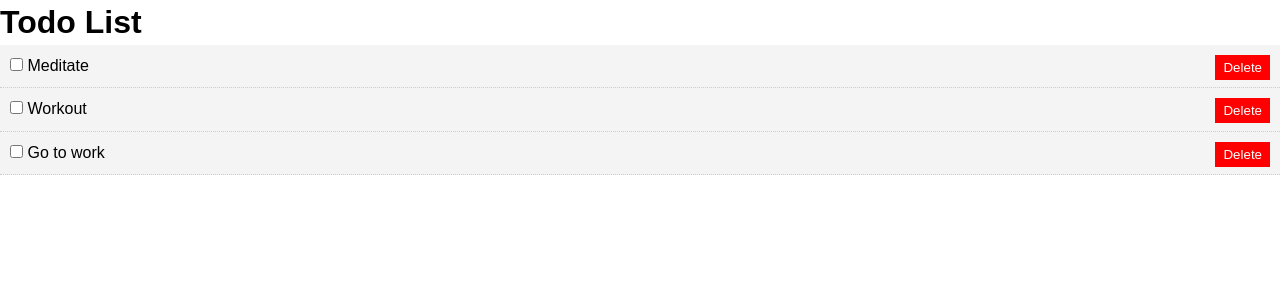
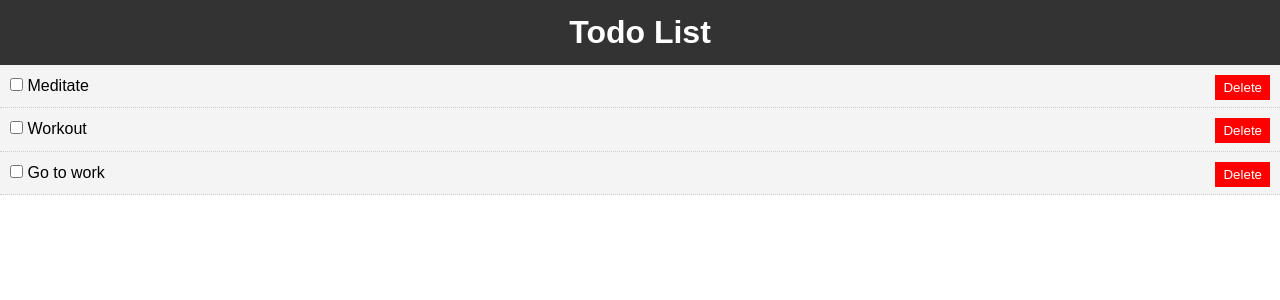
Before and after one commit to quentin-papera/TodoList_React, a React (Create React App) app: page / in a window 1280 px wide. Shown: the top 300 px of the page. Built offline with nearby package versions, Linux system fonts and the light colour scheme.

Commit message:
update commit

```diff
--- a/public/index.html
+++ b/public/index.html
@@ -6,8 +6,6 @@
   <link rel="icon" href="%PUBLIC_URL%/favicon.ico" />
   <meta name="viewport" content="width=device-width, initial-scale=1" />
   <meta name="theme-color" content="#000000" />
-  <meta name="description" content="Web site created using create-react-app" />
-  <link rel="apple-touch-icon" href="%PUBLIC_URL%/logo192.png" />
   <link rel="manifest" href="%PUBLIC_URL%/manifest.json" />
   <title>TodoList</title>
 </head>
--- a/src/components/layout/Header.js
+++ b/src/components/layout/Header.js
@@ -2,10 +2,17 @@ import React from 'react'
 
 function Header(){
 	return (
-		<header>
+		<header style={headerStyle}>
 			<h1>Todo List</h1>
 		</header>
 	)
 }
 
+const headerStyle = {
+  background: '#333',
+  color: '#fff',
+  textAlign: 'center',
+  padding: '10px'
+}
+
 export default Header;
```
